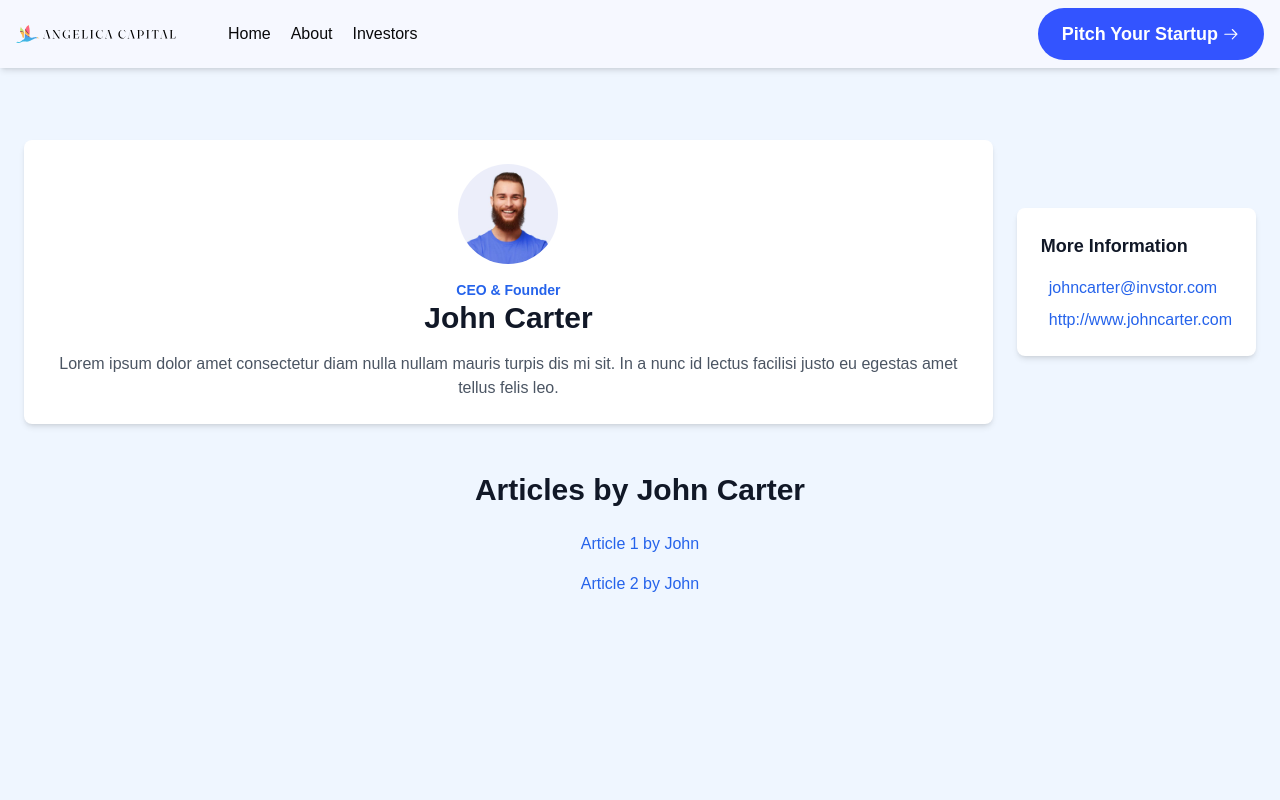
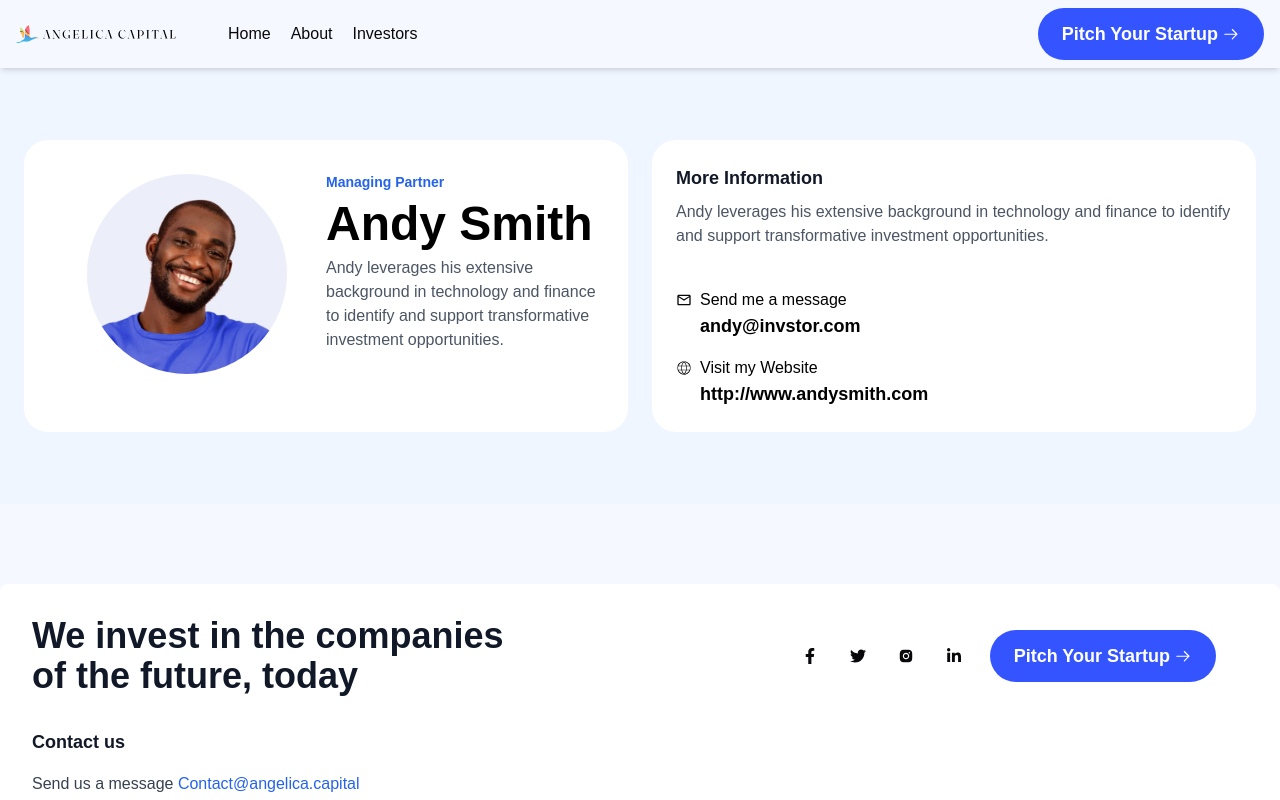
Before and after one commit to codebyankita/InvesterX, a Next.js app: page /investors/andy-smith in a window 1280 px wide. Shown: the top 800 px of the page. Built offline with nearby package versions, Linux system fonts and the light colour scheme.

Commit message:
all investor when click there individual page open

```diff
--- a/app/components/data/investors-data.ts
+++ b/app/components/data/investors-data.ts
@@ -1,11 +1,101 @@
-//app/components/data/investors-data.ts
+// //app/components/data/investors-data.ts
+// export const investors = [
+//   {
+//     id: "john-carter",
+//     name: "John Carter",
+//     title: "CEO & Founder",
+//     description:
+//       "Lorem ipsum dolor amet consectetur diam nulla nullam mauris turpis dis mi sit. In a nunc id lectus facilisi justo eu egestas amet tellus felis leo.",
+//     email: "johncarter@invstor.com",
+//     website: "http://www.johncarter.com",
+//     articles: ["Article 1 by John", "Article 2 by John"],
+//     image: "/home-1/john.jpg",
+//   },
+//   {
+//     id: "sophie-moore",
+//     name: "Sophie Moore",
+//     title: "Managing Partner",
+//     description:
+//       "Lorem ipsum dolor amet consectetur diam nulla nullam mauris turpis dis mi sit. In a nunc id lectus facilisi justo eu egestas amet tellus felis leo.",
+//     email: "sophie@invstor.com",
+//     website: "http://www.sophiemoore.com",
+//     articles: ["Article 1 by Sophie", "Article 2 by Sophie"],
+//     image: "/home-1/sophie.jpg",
+//   },
+//   {
+//     id: "matt-cannon",
+//     name: "Matt Cannon",
+//     title: "Managing Partner",
+//     description:
+//       "Lorem ipsum dolor amet consectetur diam nulla nullam mauris turpis dis mi sit. In a nunc id lectus facilisi justo eu egestas amet tellus felis leo.",
+//     email: "matt@invstor.com",
+//     website: "http://www.mattcannon.com",
+//     articles: ["Article 1 by Matt", "Article 2 by Matt"],
+//     image: "/home-1/matt.jpg",
+//   },
+//   {
+//     id: "andy-smith",
+//     name: "Andy Smith",
+//     title: "Managing Partner",
+//     description:
+//       "Lorem ipsum dolor amet consectetur diam nulla nullam mauris turpis dis mi sit. In a nunc id lectus facilisi justo eu egestas amet tellus felis leo.",
+//     email: "amdy@invstor.com",
+//     website: "http://www.andysmith.com",
+//     articles: ["Article 1 by Andy", "Article 2 by Andy"],
+//     image: "/home-1/andy.jpg",
+//   },
+//   {
+//     id: "graham-hills",
+//     name: "Graham Hills",
+//     title: "Managing Partner",
+//     description:
+//       "Lorem ipsum dolor amet consectetur diam nulla nullam mauris turpis dis mi sit. In a nunc id lectus facilisi justo eu egestas amet tellus felis leo.",
+//     email: "graham@invstor.com",
+//     website: "http://www.grahamhills.com",
+//     articles: ["Article 1 by Graham", "Article 2 by Graham"],
+//     image: "/about/graham.jpg",
+//   },
+//   {
+//     id: "kathie-corl",
+//     name: "Kathie Corl",
+//     title: "Managing Partner",
+//     description:
+//       "Lorem ipsum dolor amet consectetur diam nulla nullam mauris turpis dis mi sit. In a nunc id lectus facilisi justo eu egestas amet tellus felis leo.",
+//     email: "kathie@invstor.com",
+//     website: "http://www.kathiecorl.com",
+//     articles: ["Article 1 by Kathie", "Article 2 by Kathie"],
+//     image: "/about/kathaie.jpg",
+//   },
+//   {
+//     id: "stephanie-powell",
+//     name: "Stephanie Powell",
+//     title: "Managing Partner",
+//     description:
+//       "Lorem ipsum dolor amet consectetur diam nulla nullam mauris turpis dis mi sit. In a nunc id lectus facilisi justo eu egestas amet tellus felis leo.",
+//     email: "stephanie@invstor.com",
+//     website: "http://www.stephanie.com",
+//     articles: ["Article 1 by Stephanie", "Article 2 by Stephanie"],
+//     image: "/about/stephenie.jpg",
+//   },
+//   {
+//     id: "emily-miller",
+//     name: "Emily Miller",
+//     title: "Managing Partner",
+//     description:
+//       "Lorem ipsum dolor amet consectetur diam nulla nullam mauris turpis dis mi sit. In a nunc id lectus facilisi justo eu egestas amet tellus felis leo.",
+//     email: "emily@invstor.com",
+//     website: "http://www.emilymiller.com",
+//     articles: ["Article 1 by Emily", "Article 2 by Emily"],
+//     image: "/about/emily.jpg",
+//   },
+// ];
 export const investors = [
   {
     id: "john-carter",
     name: "John Carter",
     title: "CEO & Founder",
     description:
-      "Lorem ipsum dolor amet consectetur diam nulla nullam mauris turpis dis mi sit. In a nunc id lectus facilisi justo eu egestas amet tellus felis leo.",
+      "John is a visionary leader with over two decades of experience in venture capital and a passion for fostering groundbreaking innovations in the Web3 space.",
     email: "johncarter@invstor.com",
     website: "http://www.johncarter.com",
     articles: ["Article 1 by John", "Article 2 by John"],
@@ -16,7 +106,7 @@ export const investors = [
     name: "Sophie Moore",
     title: "Managing Partner",
     description:
-      "Lorem ipsum dolor amet consectetur diam nulla nullam mauris turpis dis mi sit. In a nunc id lectus facilisi justo eu egestas amet tellus felis leo.",
+      "Sophie brings deep expertise in strategic investments and has a proven track record of driving success for technology startups worldwide.",
     email: "sophie@invstor.com",
     website: "http://www.sophiemoore.com",
     articles: ["Article 1 by Sophie", "Article 2 by Sophie"],
@@ -27,7 +117,7 @@ export const investors = [
     name: "Matt Cannon",
     title: "Managing Partner",
     description:
-      "Lorem ipsum dolor amet consectetur diam nulla nullam mauris turpis dis mi sit. In a nunc id lectus facilisi justo eu egestas amet tellus felis leo.",
+      "Matt is a results-driven strategist with a focus on scaling innovative companies in the hardware and software industries.",
     email: "matt@invstor.com",
     website: "http://www.mattcannon.com",
     articles: ["Article 1 by Matt", "Article 2 by Matt"],
@@ -38,8 +128,8 @@ export const investors = [
     name: "Andy Smith",
     title: "Managing Partner",
     description:
-      "Lorem ipsum dolor amet consectetur diam nulla nullam mauris turpis dis mi sit. In a nunc id lectus facilisi justo eu egestas amet tellus felis leo.",
-    email: "amdy@invstor.com",
+      "Andy leverages his extensive background in technology and finance to identify and support transformative investment opportunities.",
+    email: "andy@invstor.com",
     website: "http://www.andysmith.com",
     articles: ["Article 1 by Andy", "Article 2 by Andy"],
     image: "/home-1/andy.jpg",
@@ -49,7 +139,7 @@ export const investors = [
     name: "Graham Hills",
     title: "Managing Partner",
     description:
-      "Lorem ipsum dolor amet consectetur diam nulla nullam mauris turpis dis mi sit. In a nunc id lectus facilisi justo eu egestas amet tellus felis leo.",
+      "Graham is a seasoned investor with a keen eye for disruptive technologies and a passion for guiding startups to global success.",
     email: "graham@invstor.com",
     website: "http://www.grahamhills.com",
     articles: ["Article 1 by Graham", "Article 2 by Graham"],
@@ -60,7 +150,7 @@ export const investors = [
     name: "Kathie Corl",
     title: "Managing Partner",
     description:
-      "Lorem ipsum dolor amet consectetur diam nulla nullam mauris turpis dis mi sit. In a nunc id lectus facilisi justo eu egestas amet tellus felis leo.",
+      "Kathie specializes in fostering innovation across emerging markets, helping companies navigate complex challenges and achieve sustainable growth.",
     email: "kathie@invstor.com",
     website: "http://www.kathiecorl.com",
     articles: ["Article 1 by Kathie", "Article 2 by Kathie"],
@@ -71,7 +161,7 @@ export const investors = [
     name: "Stephanie Powell",
     title: "Managing Partner",
     description:
-      "Lorem ipsum dolor amet consectetur diam nulla nullam mauris turpis dis mi sit. In a nunc id lectus facilisi justo eu egestas amet tellus felis leo.",
+      "Stephanie combines her technical acumen with a strong investment background to support founders in realizing their innovative visions.",
     email: "stephanie@invstor.com",
     website: "http://www.stephanie.com",
     articles: ["Article 1 by Stephanie", "Article 2 by Stephanie"],
@@ -82,7 +172,7 @@ export const investors = [
     name: "Emily Miller",
     title: "Managing Partner",
     description:
-      "Lorem ipsum dolor amet consectetur diam nulla nullam mauris turpis dis mi sit. In a nunc id lectus facilisi justo eu egestas amet tellus felis leo.",
+      "Emily is a dynamic leader with expertise in scaling Web3 startups and driving impactful investments in cutting-edge technologies.",
     email: "emily@invstor.com",
     website: "http://www.emilymiller.com",
     articles: ["Article 1 by Emily", "Article 2 by Emily"],
--- a/app/investors/[id]/page.tsx
+++ b/app/investors/[id]/page.tsx
@@ -1,8 +1,83 @@
-//app/investors/[id]/page.tsx
-// app/investors/[id]/page.tsx
-import React from "react";
+// import React from "react";
+// import Image from "next/image";
+// import { investors } from "@/app/components/data/investors-data";
+// import { MdOutlineMail } from "react-icons/md";
+// import { CiGlobe } from "react-icons/ci";
+
+// type Investor = {
+//   id: string;
+//   name: string;
+//   title: string;
+//   description: string;
+//   email: string;
+//   website: string;
+//   articles: string[];
+//   image: string;
+// };
+
+// export default function InvestorPage() {
+//   const investor = investors.find((inv) => inv.id) as Investor | undefined;
+
+//   if (!investor) {
+//     return <div className="text-center text-red-600">Investor not found</div>;
+//   }
+
+//   return (
+//     <div className="bg-blue-50 py-12">
+//       <div className="container mx-auto p-6">
+//         {/* Profile Section */}
+//         <div className="grid lg:grid-cols-2 grid-cols-1 gap-6 items-stretch">
+//           {/* Investor Profile */}
+//           <div className="bg-white p-6 rounded-3xl flex flex-col lg:grid lg:grid-cols-2">
+//             <div className="flex justify-center items-center mb-6">
+//               <Image
+//                 src={investor.image}
+//                 alt="Portrait of investor"
+//                 width={200}
+//                 height={200}
+//                 className="rounded-full"
+//               />
+//             </div>
+//             <div className="text-left">
+//               <h2 className="text-blue-600 my-2 text-sm font-semibold">{investor.title}</h2>
+//               <h1 className="text-5xl font-bold my-2 text-black">{investor.name}</h1>
+//               <p className="text-gray-600 my-2">{investor.description}</p>
+//             </div>
+//           </div>
+
+//           {/* Additional Info */}
+//           <div className="bg-white p-6 rounded-3xl flex flex-col">
+//             <h2 className="text-gray-900 text-lg font-semibold">More Information</h2>
+//             <p className="text-gray-600 my-2 flex-1">{investor.description}</p>
+//             <div className="mt-4">
+//               <div className="flex items-center mt-4">
+//                 <MdOutlineMail className="mr-2" />
+//                 <span className="text-black">Send me a message</span>
+//               </div>
+//               <a href={`mailto:${investor.email}`} className="text-black text-lg font-bold ml-6">
+//                 {investor.email}
+//               </a>
+//               <div className="flex items-center mt-4">
+//                 <CiGlobe className="mr-2" />
+//                 <span className="text-black">Visit my Website</span>
+//               </div>
+//               <a href={investor.website} className="text-black text-lg  font-bold ml-6">
+//                 {investor.website}
+//               </a>
+//             </div>
+//           </div>
+//         </div>
+//       </div>
+//     </div>
+//   );
+// }
+"use client";
+
+import React, { use } from "react";
 import Image from "next/image";
 import { investors } from "@/app/components/data/investors-data";
+import { MdOutlineMail } from "react-icons/md";
+import { CiGlobe } from "react-icons/ci";
 
 type Investor = {
   id: string;
@@ -15,63 +90,66 @@ type Investor = {
   image: string;
 };
 
-export default function InvestorPage() {
-  const investor = investors.find((inv) => inv.id) as Investor | undefined;
+type PageProps = {
+  params: Promise<{ id: string }>;
+};
 
+export default function InvestorPage({ params }: PageProps) {
+  const resolvedParams = use(params); // Resolve the Promise
+  const { id } = resolvedParams;
+
+  const investor = investors.find((inv) => inv.id === id) as Investor | undefined;
 
   if (!investor) {
     return <div className="text-center text-red-600">Investor not found</div>;
   }
 
   return (
-    <div className="bg-blue-50 min-h-screen py-12">
+    <div className="bg-blue-50 py-12">
       <div className="container mx-auto p-6">
         {/* Profile Section */}
-        <div className="flex flex-col md:flex-row items-center justify-center space-y-6 md:space-y-0 md:space-x-6">
-          <div className="bg-white p-6 rounded-lg shadow-md flex flex-col items-center">
+        <div className="grid lg:grid-cols-2 grid-cols-1 gap-6 items-stretch">
+          {/* Investor Profile */}
+          <div className="bg-white p-6 rounded-3xl flex flex-col lg:grid lg:grid-cols-2">
+            <div className="flex justify-center items-center mb-6">
               <Image
                 src={investor.image}
                 alt={`Portrait of ${investor.name}`}
-              width={100}
-              height={100}
-              className="rounded-full mb-4"
+                width={200}
+                height={200}
+                className="rounded-full"
               />
-            <h2 className="text-blue-600 text-sm font-semibold">{investor.title}</h2>
-            <h1 className="text-3xl font-bold text-gray-900">{investor.name}</h1>
-            <p className="text-gray-600 mt-4 text-center">{investor.description}</p>
             </div>
+            <div className="text-left">
+              <h2 className="text-blue-600 my-2 text-sm font-semibold">{investor.title}</h2>
+              <h1 className="text-5xl font-bold my-2 text-black">{investor.name}</h1>
+              <p className="text-gray-600 my-2">{investor.description}</p>
+            </div>
+          </div>
+
           {/* Additional Info */}
-          <div className="bg-white p-6 rounded-lg shadow-md">
+          <div className="bg-white p-6 rounded-3xl flex flex-col">
             <h2 className="text-gray-900 text-lg font-semibold">More Information</h2>
+            <p className="text-gray-600 my-2 flex-1">{investor.description}</p>
             <div className="mt-4">
-              <div className="flex items-center space-x-2">
-                <i className="fas fa-envelope text-blue-600"></i>
-                <a href={`mailto:${investor.email}`} className="text-blue-600">
+              <div className="flex items-center mt-4">
+                <MdOutlineMail className="mr-2" />
+                <span className="text-black">Send me a message</span>
+              </div>
+              <a href={`mailto:${investor.email}`} className="text-black text-lg font-bold ml-6">
                 {investor.email}
               </a>
+              <div className="flex items-center mt-4">
+                <CiGlobe className="mr-2" />
+                <span className="text-black">Visit my Website</span>
               </div>
-              <div className="flex items-center space-x-2 mt-2">
-                <i className="fas fa-globe text-blue-600"></i>
-                <a href={investor.website} className="text-blue-600">
+              <a href={investor.website} className="text-black text-lg font-bold ml-6">
                 {investor.website}
               </a>
             </div>
           </div>
         </div>
       </div>
-
-        {/* Articles Section */}
-        <div className="mt-12 text-center">
-          <h2 className="text-3xl font-bold text-gray-900">Articles by {investor.name}</h2>
-          <ul className="mt-6 space-y-4">
-            {investor.articles.map((article, index) => (
-              <li key={index} className="text-blue-600">
-                {article}
-              </li>
-            ))}
-          </ul>
-        </div>
-      </div>
     </div>
   );
 }
--- a/app/investors/page.tsx
+++ b/app/investors/page.tsx
@@ -8,14 +8,14 @@ export default function page() {
   return (
     <div>
       <div className="bg-[#f6f8ff] text-gray-900 ">
-        <div className="px-4 lg:py-16 lg:mx-48 mx-4 py-8">
+        <div className="px-4 lg:py-8 xl:py-16 lg:mx-24 xl:mx-48 mx-4 py-8">
           {/* Heading Section */}
           <div className="flex lg:flex-row flex-col justify-between gap-6 lg:gap-1 text-left mb-12 ">
             <h1 className="lg:text-5xl text-3xl lg:w-1/3 w-full lg:content-end  content-center font-bold text-gray-900">
               Our partners
 
             </h1>
-            <div className="flex md:flex-row flex-col text-gray-500  gap-4 lg:text-xl text-base mt-4">
+            <div className="flex md:flex-row flex-col w-full text-gray-500  gap-4 lg:text-xl text-base mt-4">
               <Button text="Pitch Your Startup" />
               <SecondaryButton text="  All " />
 
@@ -24,7 +24,7 @@ export default function page() {
 
           </div>
           {/* Partner Cards */}
-          <div className="grid grid-cols-1 md:grid-cols-2 lg:grid-cols-4 gap-8">
+          <div className="grid grid-cols-1 md:grid-cols-2 lg:grid-cols-4 gap-4 xl:gap-8">
             {investors.map((investor) => (
               <PartnerCard
                 key={investor.id}
--- a/package.json
+++ b/package.json
@@ -14,7 +14,7 @@
     "class-variance-authority": "^0.7.1",
     "clsx": "^2.1.1",
     "lucide-react": "^0.473.0",
-    "next": "15.1.5",
+    "next": "^15.1.6",
     "react": "^19.0.0",
     "react-dom": "^19.0.0",
     "react-icons": "^5.4.0",
@@ -24,7 +24,7 @@
   "devDependencies": {
     "@eslint/eslintrc": "^3",
     "@types/node": "^20",
-    "@types/react": "^19",
+    "@types/react": "^19.0.8",
     "@types/react-dom": "^19",
     "eslint": "^9",
     "eslint-config-next": "15.1.5",
```
Also changed, not shown: app/components/PartnerCard.tsx (+4 -4 lines), 1 other file (tests, documents, lock files or other folders). Lines whose indentation alone changed are shown as unchanged.
